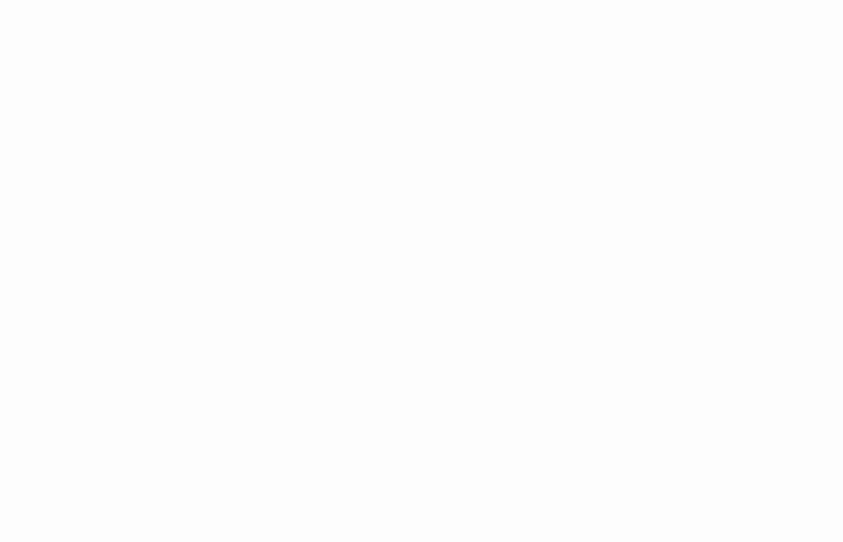
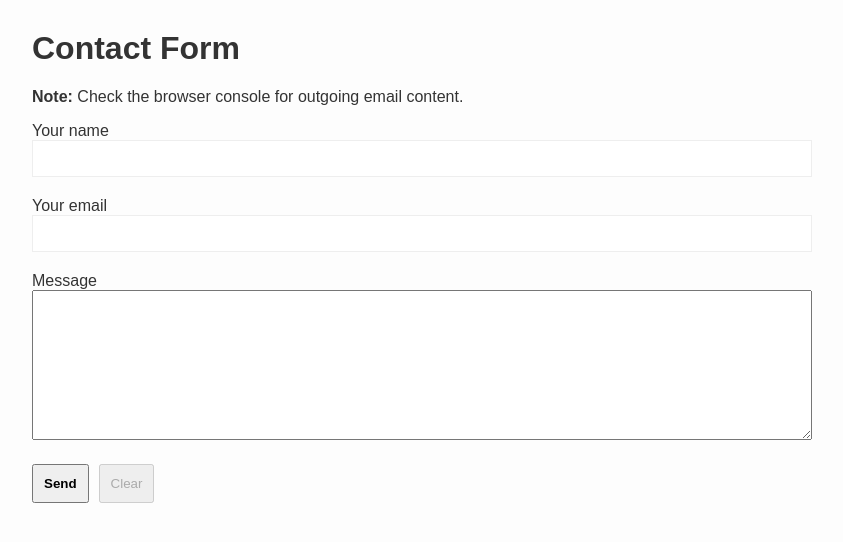
Before and after one commit to minted/frontend-interview, a React (Create React App) app: page /debugging in a window 1280 px wide. Shown: the top 542 px of the page, without its empty margins (218-1061 px from the left). Built offline with nearby package versions, Linux system fonts and the light colour scheme.

Commit message:
Add basic debugging exercise

```diff
--- a/package.json
+++ b/package.json
@@ -3,6 +3,7 @@
   "version": "0.1.0",
   "private": true,
   "dependencies": {
+    "lodash": "^4.17.11",
     "react": "^16.6.1",
     "react-dom": "^16.6.1",
     "react-router-dom": "^4.3.1",
--- a/src/App.css
+++ b/src/App.css
@@ -1,3 +1,7 @@
+* {
+  box-sizing: border-box;
+}
+
 body {
   background-color: #fdfdfd;
   color: #333;
@@ -32,3 +36,42 @@
   padding: 10px;
   margin: 10px;
 }
+
+label {
+  display: block;
+  margin-bottom: 20px;
+}
+
+label input, label textarea {
+  width: 100%;
+}
+
+textarea {
+  height: 150px;
+}
+
+button[type="submit"] {
+  font-weight: bold;
+}
+
+.toast {
+  position: absolute;
+  top: 0;
+  left: 0;
+  right: 0;
+  padding: 20px;
+  color: #fff;
+  text-align: center;
+}
+
+.toast.success {
+  background-color: rgba(0, 180, 180, 0.75);
+}
+
+.toast.error {
+  background-color: rgba(180, 0, 0, 0.75);
+}
+
+small.error {
+  color: #f66;
+}
--- a/src/App.jsx
+++ b/src/App.jsx
@@ -3,6 +3,7 @@
 
 import Home from './Home';
 import FruitBasket from './playgrounds/coding/FruitBasket';
+import ContactForm from './playgrounds/debugging/ContactForm';
 
 import './App.css';
 
@@ -13,6 +14,7 @@
         <div className="container">
           <Route path="/" exact component={Home} />
           <Route path="/coding" exact component={() => <FruitBasket specialFruits={['banana', 'orange']} />} />
+          <Route path="/debugging" exact component={() => <ContactForm />} />
         </div>
       </Router>
     );
--- a/src/Home.jsx
+++ b/src/Home.jsx
@@ -9,7 +9,7 @@
         <strong>Coding:</strong> <Link to="/coding">Fruit basket</Link>
       </li>
       <li>
-        <strong>Debugging:</strong> <a href="/">???</a>
+        <strong>Debugging:</strong> <a href="/debugging">Contact form</a>
       </li>
       <li>
         <strong>Data flow:</strong> <a href="/">???</a>
--- /dev/null
+++ b/src/playgrounds/debugging/ContactForm.jsx
@@ -0,0 +1,173 @@
+import React, { Component } from 'react';
+import { cloneDeep } from 'lodash';
+
+import { sendMessage } from './utils';
+
+// TODO fix all bugs in the Bugs.org file
+
+const isValidEmail = (email) => {
+  return !!email.match(/^\w+@.+(\..+)+$/);
+};
+
+class ContactForm extends Component {
+  constructor(props) {
+    super(props);
+
+    this.state = {
+      name: '',
+      email: '',
+      message: '',
+      disabled: false,
+      toastVisibility: {
+        sent: false,
+        error: false,
+      },
+      errors: {
+        name: {
+          hasError: false,
+          message: '',
+        },
+        email: {
+          hasError: false,
+          message: '',
+        },
+      },
+    };
+  }
+
+  handleSubmit = (event) => {
+    event.preventDefault();
+    this.setState({
+      errors: {
+        name: {
+          hasError: false,
+          message: '',
+        },
+        email: {
+          hasError: false,
+          message: '',
+        },
+      },
+    });
+
+    const { name, email, message } = this.props;
+
+    if (email && !isValidEmail(email)) {
+      this.showToast('error');
+      this.setState({
+        errors:  'Please enter a valid email address.',
+      });
+      return;
+    }
+
+    // disable form fields
+    this.setState({ disabled: true });
+
+    sendMessage(name, email, message).then(() => {
+      // clear out the form
+      this.setState({
+        name: '',
+        email: '',
+        message: '',
+      });
+      this.setState({ disabled: false });
+    });
+
+    // display a "Message sent" toast and enable form fields
+    this.showToast('sent');
+  }
+
+  handleChange = (field, event) => {
+    this.setState({
+      [field]: event.target.value
+    });
+  }
+
+  handleClear(event) {
+    event.preventDefault();
+
+    this.setState({
+      name: '',
+      email: '',
+      message: '',
+    });
+  }
+
+  showToast = (name) => {
+    // displays for 3 seconds
+    const toastVisibility = cloneDeep(this.state.toastVisibility);
+    toastVisibility[name] = true;
+    this.setState({ toastVisibility });
+
+    setTimeout(() => {
+      const toastVisibility = cloneDeep(this.state.toastVisibility);
+      toastVisibility[name] = false;
+      this.setState({ toastVisibility })
+    }, 3000);
+  }
+
+  render() {
+    const {
+      name,
+      email,
+      message,
+      disabled,
+      toastVisibility,
+      errors,
+    } = this.state;
+
+    return (
+      <div>
+        <h1>Contact Form</h1>
+        <p><strong>Note: </strong> Check the browser console for outgoing email content.</p>
+        <form onSubmit={this.handleSubmit}>
+          <label>
+            Your name<br />
+            <input
+              value={name}
+              disabled={disabled}
+              onChange={this.handleChange.bind(this, 'name')}
+            />
+          </label>
+
+          <label>
+            Your email<br />
+            <input
+              value={email}
+              onChange={this.handleChange.bind(this, 'email')}
+            />
+            {(errors.email.hasError) && (
+              <div>
+                <small className="error">{errors.email.message}</small>
+              </div>
+            )}
+          </label>
+
+          <label>
+            Message<br />
+            <textarea
+              value={message}
+              disabled={disabled}
+              onChange={this.handleChange.bind(this, 'message')}
+            />
+          </label>
+
+          <div>
+            <button type="submit" disabled={disabled}>Send</button>
+            <button onClick={this.handleClear} disabled={disabled || !(name || email || message)}>Clear</button>
+          </div>
+        </form>
+
+        {toastVisibility.sent && (
+          <div className="toast success">Message sent</div>
+        )}
+
+        {toastVisibility.error && (
+          <div className="toast error">An error has occurred</div>
+        )}
+      </div>
+    );
+  }
+}
+
+export default ContactForm;
--- /dev/null
+++ b/src/playgrounds/debugging/utils.js
@@ -0,0 +1,15 @@
+export const sendMessage = (name, email, message) => {
+  const content = (
+    `Name: ${name}\n` +
+    `Email: ${email}\n` +
+    `Message: ${message}`
+  );
+
+  return new Promise((resolve) => {
+    setTimeout(() => {
+      console.log('%cMessage sent.', 'font-weight: bold');
+      console.log(content);
+      resolve(content);
+    }, 2000);
+  });
+};
```
Also changed, not shown: 1 other file (tests, documents, lock files or other folders).
